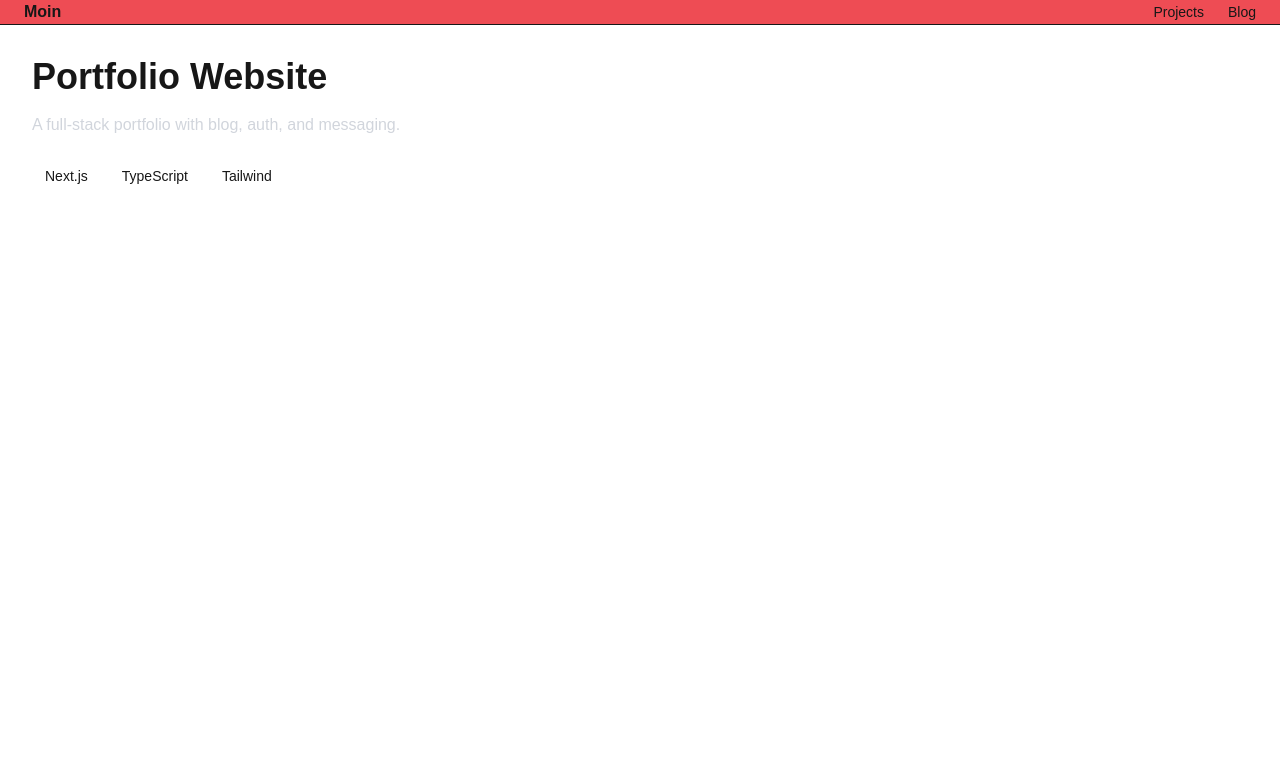
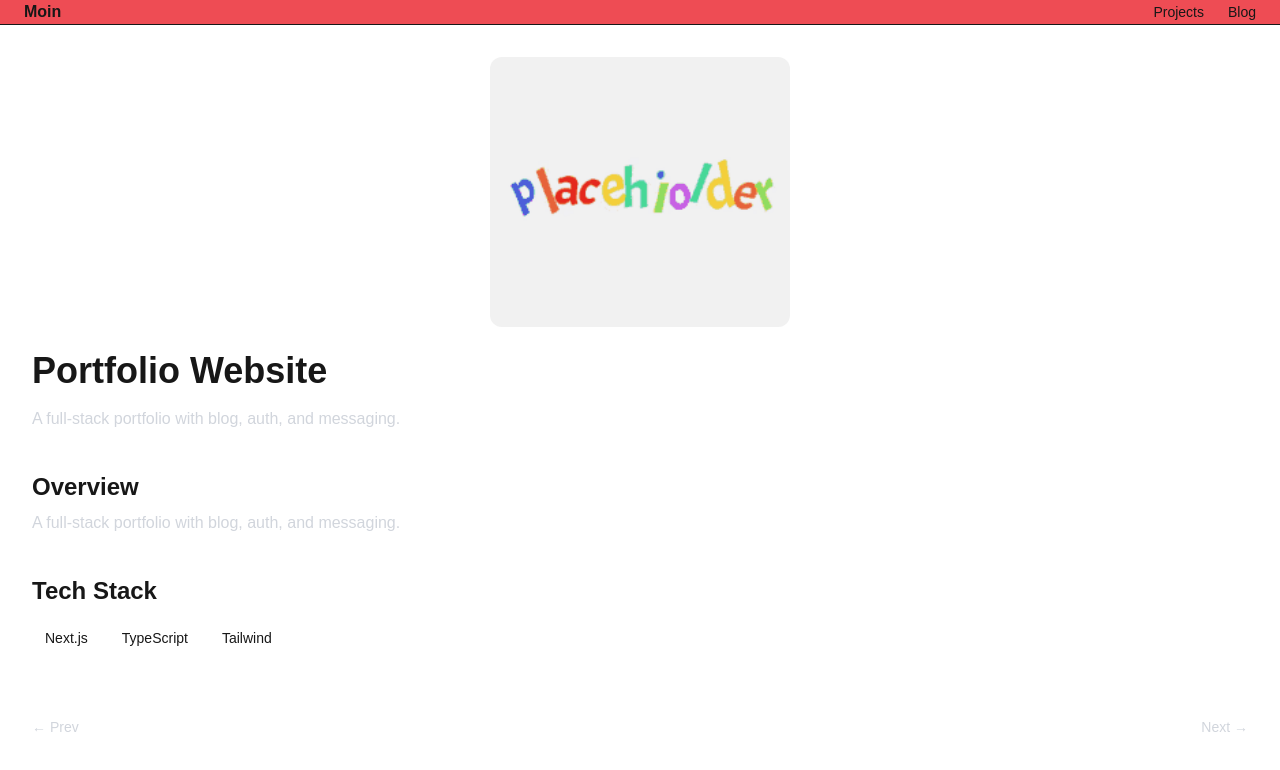
Before and after one commit to Moin-Palekar/personal-website, a Next.js app: page /projects/portfolio in a window 1280 px wide. Shown: the top 770 px of the page. Built offline with nearby package versions, Linux system fonts and the light colour scheme.

Commit message:
Add project media support and next/prev navigation

```diff
--- a/app/page.tsx
+++ b/app/page.tsx
@@ -1,4 +1,5 @@
 "use client";
+import Image from "next/image";
 
 import { useState } from "react";
 import { projects } from "./projectsData";
@@ -29,6 +30,17 @@ export default function Home() {
             href={`/projects/${p.slug}`}
             className="block rounded-2xl border border-white/10 bg-white/5 p-6 hover:bg-white/10"
           >
+            {p.media && (
+              <div className="mb-4 overflow-hidden rounded-xl">
+                <Image
+                  src={p.media}
+                  alt={p.title}
+                  width={800}
+                  height={450}
+                  className="h-48 w-full object-cover"
+                />
+              </div>
+            )}
             <h2 className="mt-2 text-2xl font-semibold">{p.title}</h2>
             <p className="mt-2 text-gray-300">{p.oneLiner}</p>
 
--- a/app/projects/[slug]/page.tsx
+++ b/app/projects/[slug]/page.tsx
@@ -1,4 +1,6 @@
 import { projects } from "../../projectsData";
+import Image from "next/image";
+
 
 export default async function ProjectPage({
     params,
@@ -7,6 +9,11 @@ export default async function ProjectPage({
 }) {
     const { slug } = await params;
     const project = projects.find((p) => p.slug === slug);
+
+    const index = projects.findIndex((p) => p.slug === slug);
+    const prevProject = index > 0 ? projects[index - 1] : projects[projects.length - 1];
+    const nextProject = index < projects.length - 1 ? projects[index + 1] : projects[0];
+
 
     if (!project) {
         return (
@@ -18,10 +25,34 @@ export default async function ProjectPage({
 
     return (
         <main className="p-8">
+
+
+            {project.media && (
+                <div className="mb-6 flex justify-center">
+                    <Image
+                        src={project.media}
+                        alt={project.title}
+                        width={300}
+                        height={150}
+                        className="rounded-xl h-auto object-contain"
+                    />
+                </div>
+            )}
+
             <h1 className="text-4xl font-bold">{project.title}</h1>
             <p className="mt-4 text-gray-300">{project.oneLiner}</p>
 
-            <div className="mt-6 flex flex-wrap gap-2">
+            <div className="mt-10 grid gap-10">
+                <section>
+                    <h2 className="text-2xl font-semibold">Overview</h2>
+                    <p className="mt-2 text-gray-300">
+                        {project.oneLiner}
+                    </p>
+                </section>
+
+                <section>
+                    <h2 className="text-2xl font-semibold">Tech Stack</h2>
+                    <div className="mt-4 flex flex-wrap gap-2">
                         {project.tech.map((t) => (
                             <span
                                 key={t}
@@ -31,6 +62,23 @@ export default async function ProjectPage({
                             </span>
                         ))}
                     </div>
-        </main>
+                </section>
+            </div>
+
+            <div className="mt-16 flex justify-between">
+                <a
+                    href={`/projects/${prevProject.slug}`}
+                    className="inline-block text-sm text-gray-300 hover:text-white"
+                >
+                    ← Prev
+                </a>
+                <a
+                    href={`/projects/${nextProject.slug}`}
+                    className="inline-block text-sm text-gray-300 hover:text-white"
+                >
+                    Next →
+                </a>
+            </div>
+        </main >
     );
 }
--- a/app/projects/page.tsx
+++ b/app/projects/page.tsx
@@ -1,4 +1,6 @@
 import { projects } from "../projectsData";
+import Image from "next/image";
+
 
 export default function Projects() {
   return (
@@ -11,11 +13,23 @@ export default function Projects() {
 
         <div className="mt-10 grid gap-6 sm:grid-cols-2">
           {projects.map((p) => (
+
             <a
               key={p.slug}
               href={`/projects/${p.slug}`}
               className="block rounded-2xl border border-white/10 bg-white/5 p-6 hover:bg-white/10"
             >
+              {p.media && (
+                <div className="mb-4 overflow-hidden rounded-xl">
+                  <Image
+                    src={p.media}
+                    alt={p.title}
+                    width={800}
+                    height={450}
+                    className="w-full h-auto object-contain"
+                  />
+                </div>
+              )}
               <h2 className="text-2xl font-semibold">{p.title}</h2>
               <p className="mt-2 text-gray-300">{p.oneLiner}</p>
 
@@ -28,7 +42,7 @@ export default function Projects() {
                     {t}
                   </span>
                 ))}
-              </div>
+              </div>+
             </a>
           ))}
         </div>
--- a/app/projectsData.ts
+++ b/app/projectsData.ts
@@ -16,7 +16,7 @@ export const projects: Project[] = [
     tech: ["Next.js", "TypeScript", "Tailwind"],
     href: "",
     repo: "",
-    media: "",
+    media: "/projects/placeholder.gif",
     },
 
     {
```
Also changed, not shown: public/projects/placeholder.gif (added). Lines whose indentation alone changed are shown as unchanged.
